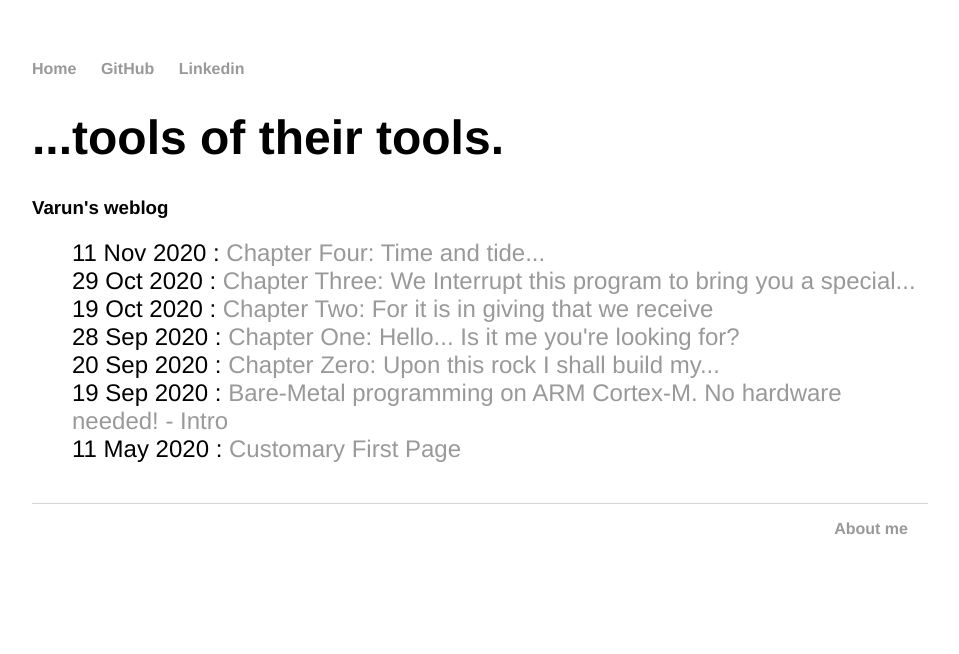
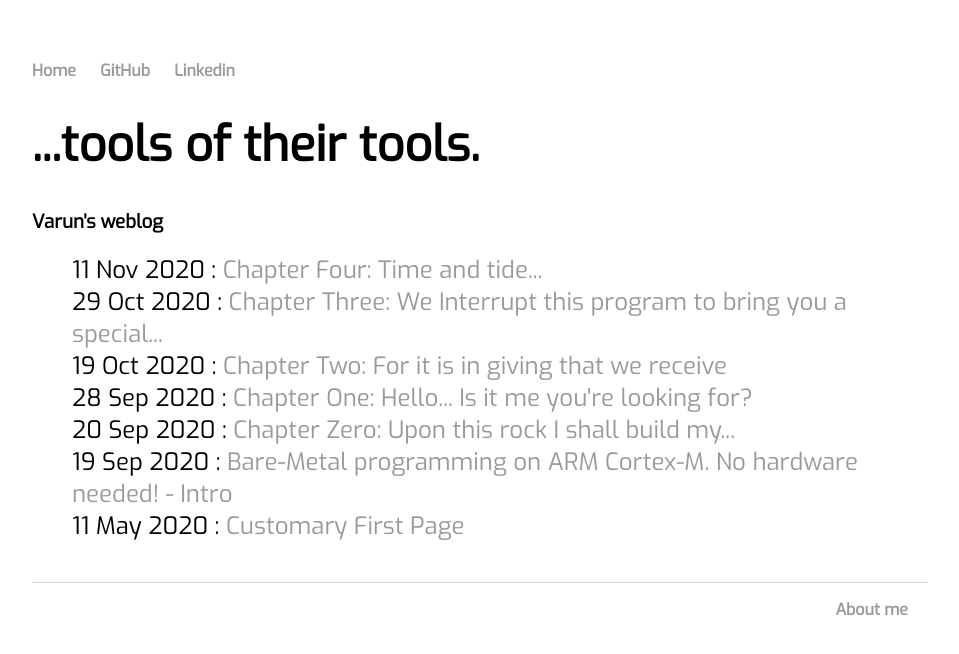
Before and after one commit to varun-venkatesh/varun-venkatesh.github.io, a Jekyll site: the page built from index.html, in a window 1280 px wide. Shown: the top 654 px of the page, without its empty margins (160-1119 px from the left). Built offline with Jekyll 4.4.1, drawn with Linux system fonts in a browser that asks for light colours.

Commit message:
Update main.css

```diff
--- a/css/main.css
+++ b/css/main.css
@@ -1,12 +1,12 @@
 @import url('https://fonts.googleapis.com/css?family=Exo');
 
 body {
-    font-family: 'Helvetica';
+    font-family: 'Exo';
     margin: 60px auto;
     width: 70%;
 }
 nav ul, footer ul {
-    font-family: 'Helvetica';
+    font-family: 'Exo';
     padding: 0px;
     list-style: none;
     font-weight: bold;
@@ -23,7 +23,7 @@ a:hover {
     text-decoration: underline;
 }
 h1 {
-    font-family: 'Helvetica';
+    font-family: 'Exo';
     font-size: 3em;
 }
 p {
```
